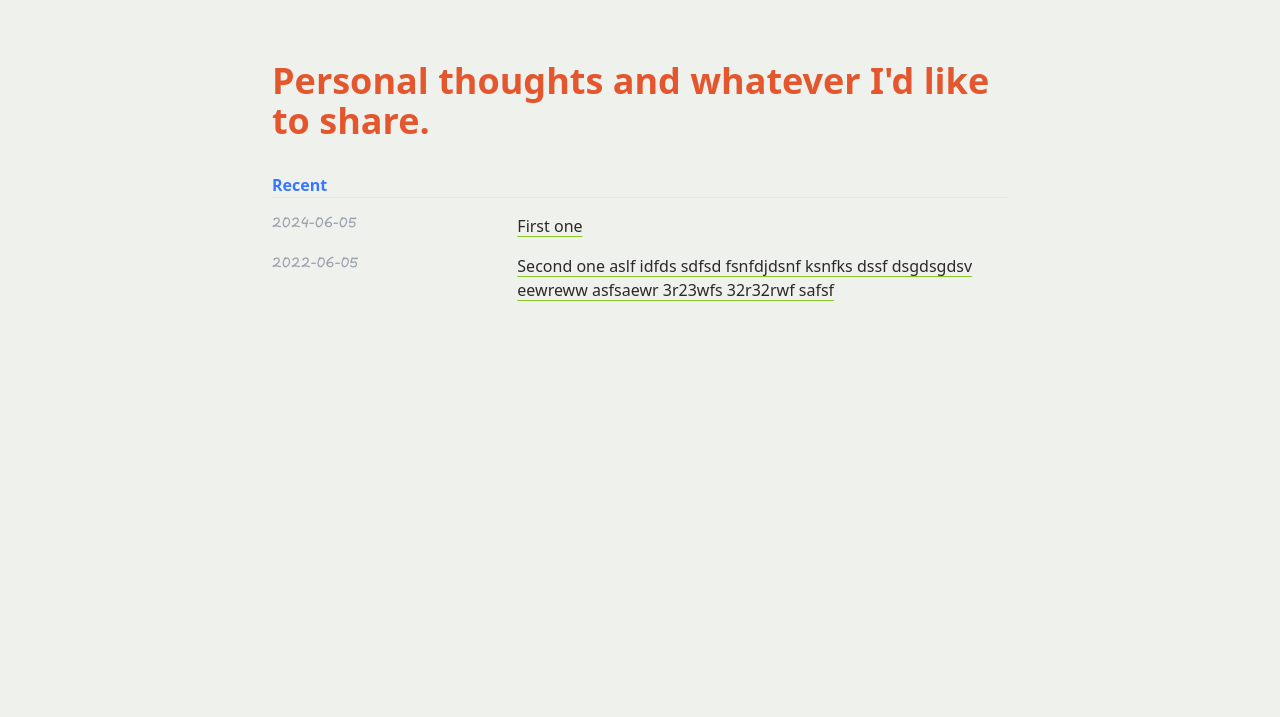
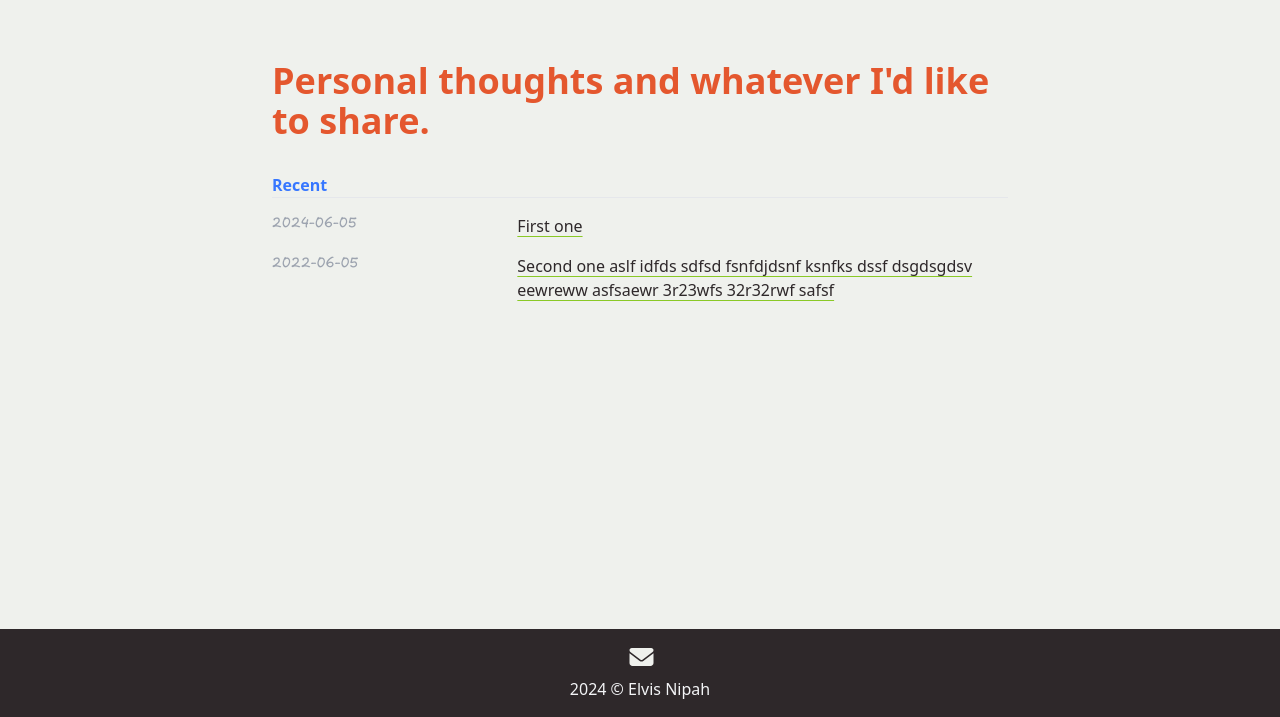
Before and after one commit to elvisnipah/a-new-blog, an Astro site: page / in a window 1280 px wide. Shown: the part 83-800 px from the top of the page. Built offline with nearby package versions, Linux system fonts and the light colour scheme; Astro itself is replaced by a stand-in of ours.

Commit message:
add footer

```diff
--- /dev/null
+++ b/src/components/Footer.astro
@@ -0,0 +1,8 @@
+---
+const currentYear = new Date().getFullYear()
+---
+
+<footer class="mt-auto py-4 bg-raisin-black text-gray-100 w-full flex flex-col items-center justify-center gap-2">
+    <a href="mailto:elvisnipah@gmail.com" class="text-white-smoke" target="_blank" aria-label="Email"> <svg class="hover:text-flame fill-current w-12 h-6" xmlns="http://www.w3.org/2000/svg" viewBox="0 0 448 512"><!--! Font Awesome Pro 6.3.0 by @fontawesome - https://fontawesome.com License - https://fontawesome.com/license (Commercial License) Copyright 2023 Fonticons, Inc. --> <path d="M48 64C21.5 64 0 85.5 0 112c0 15.1 7.1 29.3 19.2 38.4L236.8 313.6c11.4 8.5 27 8.5 38.4 0L492.8 150.4c12.1-9.1 19.2-23.3 19.2-38.4c0-26.5-21.5-48-48-48H48zM0 176V384c0 35.3 28.7 64 64 64H448c35.3 0 64-28.7 64-64V176L294.4 339.2c-22.8 17.1-54 17.1-76.8 0L0 176z"></path></svg> </a>
+    <p>{currentYear} &copy; Elvis Nipah</p>
+</footer>
--- a/src/layouts/Layout.astro
+++ b/src/layouts/Layout.astro
@@ -1,5 +1,7 @@
 ---
 import Header from "../components/Header.astro"
+import Footer from "../components/Footer.astro";
+import "../app.css"
 
 interface Props {
 	title: string,
@@ -7,11 +9,11 @@ interface Props {
 }
 
 const { title, description } = Astro.props;
-import "../app.css"
+
 ---
 
 <!doctype html>
-<html lang="en" class="bg-white-smoke text-raisin-black">
+<html lang="en" class="bg-white-smoke text-raisin-black min-h-screen">
 	<head>
 		<meta charset="UTF-8" />
 		<meta name="description" content={description}/>
@@ -21,8 +23,9 @@ import "../app.css"
 		<title>{title}</title>
 	</head>
 
-	<body class="flex items-center flex-col">
+	<body class="flex items-center flex-col min-h-screen">
 		<Header />
 		<main class="p-4 flex flex-col items-center justify-center max-w-[768px]"><slot /></main>
+		<Footer />
 	</body>
 </html>
```
